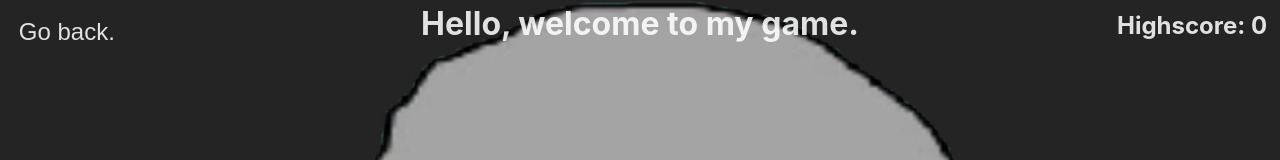
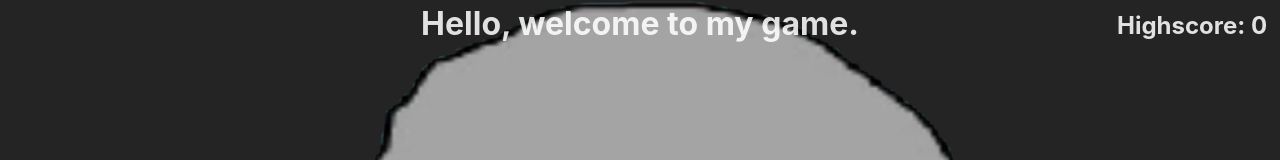
Before and after one commit to Yuri-Almir-Pinto/MemoryGame-React, a React (Vite) app: page / in a window 1280 px wide. Shown: the top 160 px of the page. Built offline with nearby package versions, Linux system fonts and the light colour scheme.

Commit message:
Colocado uma condicional para retirar o botão de 'Voltar' enquanto na tela de seleção de dificuldade.

```diff
--- a/src/App.jsx
+++ b/src/App.jsx
@@ -18,12 +18,15 @@ export default function App() {
       <h1>
         { isGameRunning ? "Select a card that you have not selected before, please." : "Hello, welcome to my game." }
       </h1>
+      { isGameRunning &&
         <button className={`${generalStyles.standardButtonWithHover} ${styles.backButton}`} onClick={() => {
           setIsGameFinished(false);
           setIsGameRunning(false);
         }}>
           Go back.
         </button>
+      }
+
       <h2 className={styles.highScore}>
         Highscore: {highScore}
       </h2>
```
Lines whose indentation alone changed are shown as unchanged.
